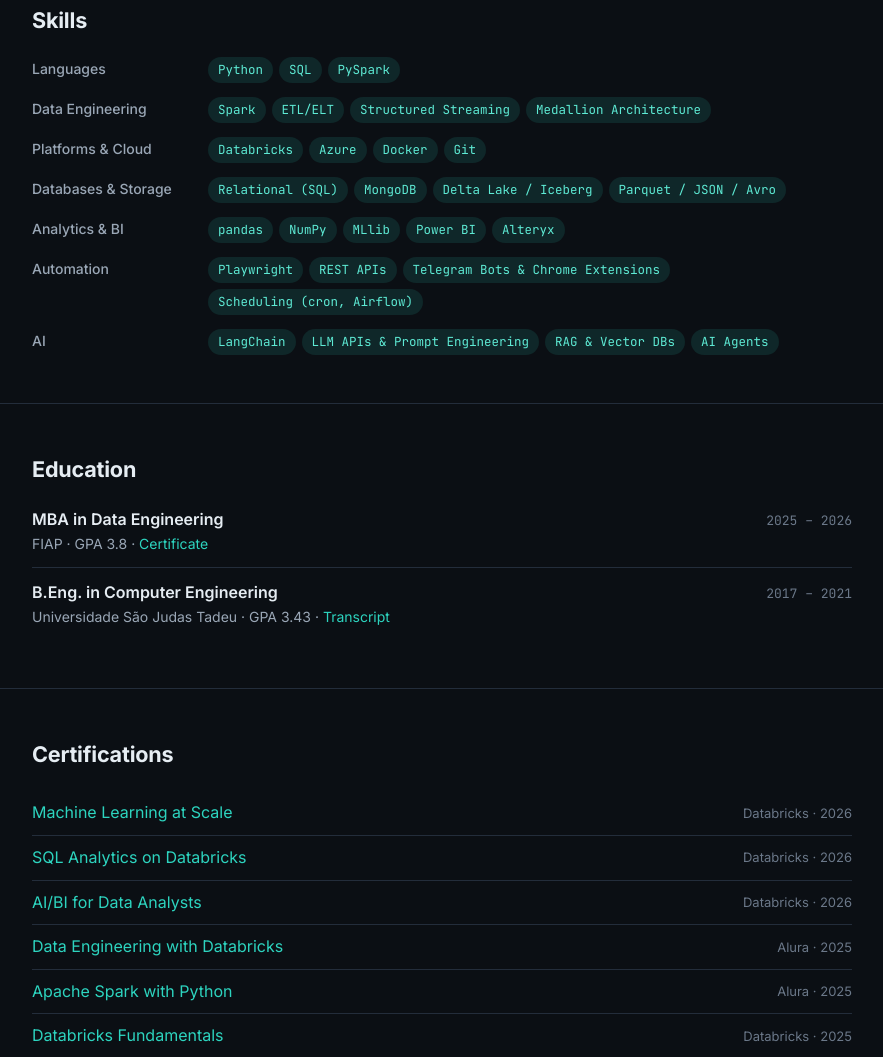
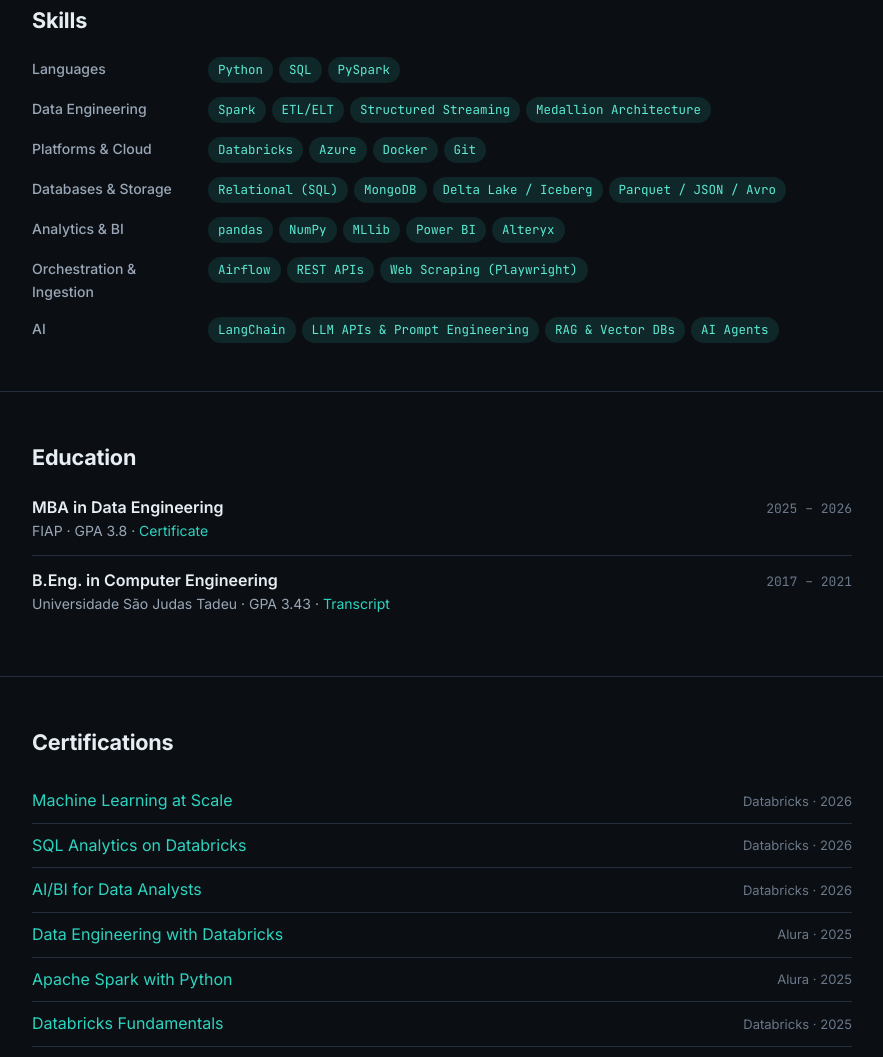
Before and after one commit to joaopmts/joaopmts.github.io, a plain HTML site: page index.html in a window 1280 px wide. Shown: the part 1609-2666 px from the top of the page, without its empty margins (198-1081 px from the left). Drawn offline with Linux system fonts and the light colour scheme.

Commit message:
Focus automation skills on orchestration and ingestion
Co-Authored-By: Claude Opus 5.5 <noreply@anthropic.com>

```diff
--- a/index.html
+++ b/index.html
@@ -271,13 +271,12 @@
                             </dd>
                         </div>
                         <div>
-                            <dt>Automation</dt>
+                            <dt>Orchestration &amp; Ingestion</dt>
                             <dd>
                                 <ul class="chips">
-                                    <li class="chip">Playwright</li>
+                                    <li class="chip">Airflow</li>
                                     <li class="chip">REST APIs</li>
-                                    <li class="chip">Telegram Bots &amp; Chrome Extensions</li>
-                                    <li class="chip">Scheduling (cron, Airflow)</li>
+                                    <li class="chip">Web Scraping (Playwright)</li>
                                 </ul>
                             </dd>
                         </div>
```
